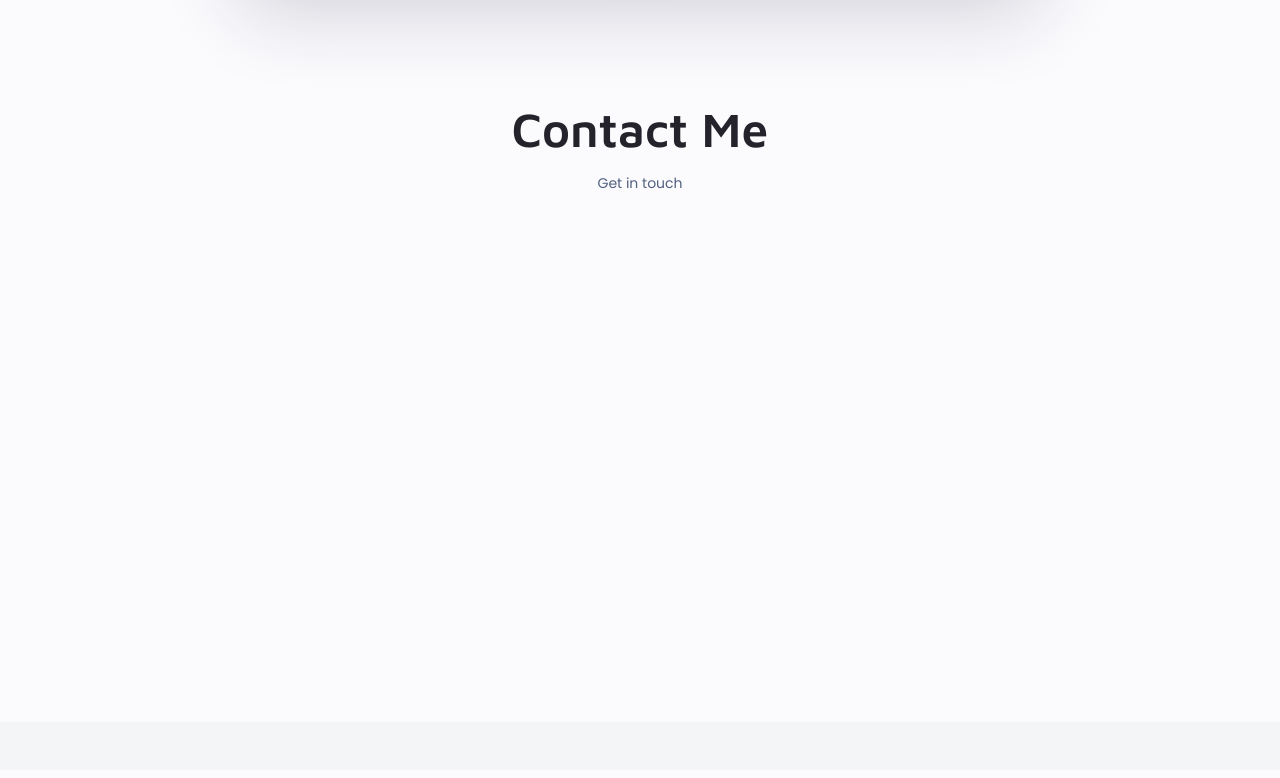
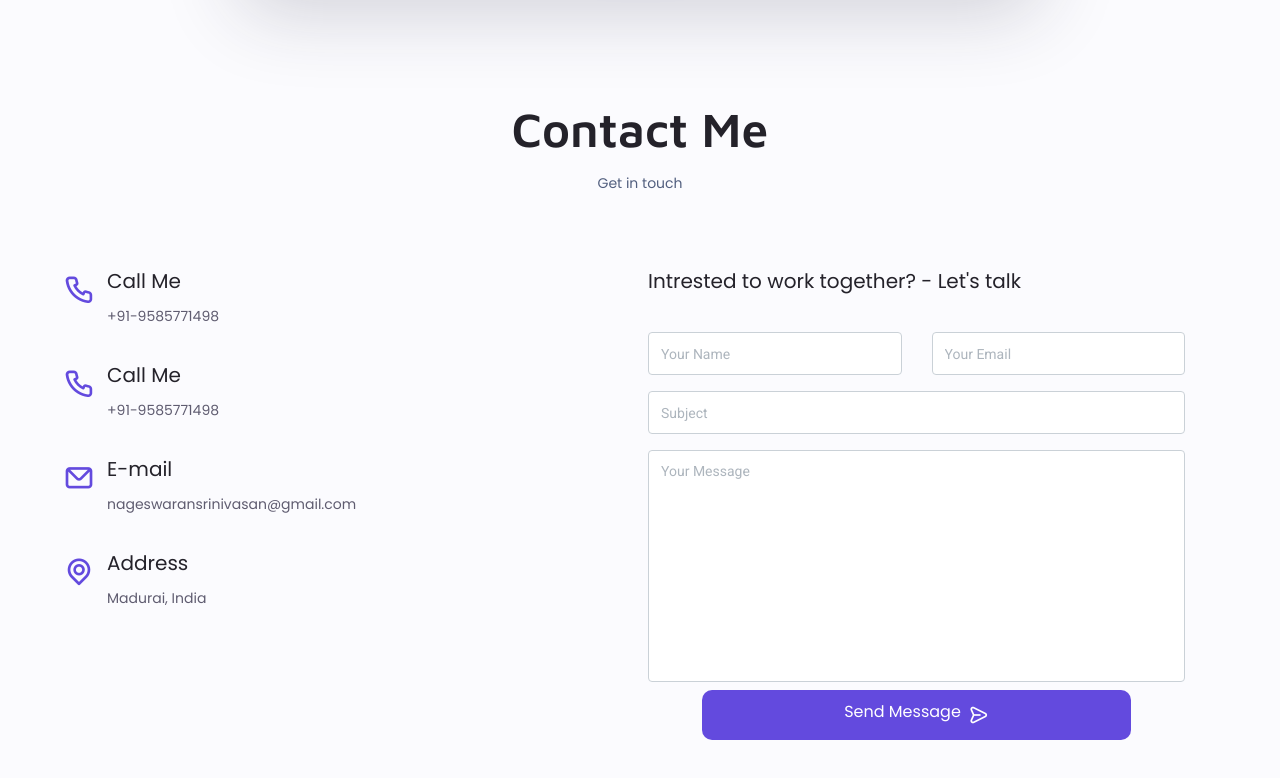
Before and after one commit to Nageswarann/responsive-personal-portfolio, a plain HTML site: page index.html in a window 1280 px wide. Shown: the part 3927-4705 px from the top of the page. Drawn offline with nearby package versions, Linux system fonts and the light colour scheme.

Commit message:
Contact Form

```diff
--- a/index.html
+++ b/index.html
@@ -621,7 +621,7 @@
         <h2 class="section__title">Contact Me</h2>
         <span class="section__subtitle"> Get in touch </span>
 
-        <div class="row mt-lg-6 justify-content center contact_mail">
+        <div class="row mt-lg-6 justify-content-center contact_mail">
             <div class="col-lg-6 mx-lg-0 mx-2 contact__container container">
                 <div class="contact__information">
                     <i class="uil uil-phone contact__icon"></i>
@@ -660,7 +660,31 @@
                 </div>
             </div>
             <!--FORM-->
-
+            <div class="col-lg-6 pl-lg-4 mt-lg-0 mt-6 contact-form" id="message-me">
+                <h2 class="contact__title">Intrested to work together? - <span>Let's talk</span></h2>
+                <form action="#" method="POST" class="cf">
+                    <div class="row">
+                        <div class="col-lg-6">
+                            <input type="text" name="message-name" class="form-control mb-30 cf" placeholder="Your Name">
+                        </div>
+                        <div class="col-lg-6">
+                            <input type="email" name="message-email" class="form-control mb-30 cf" placeholder="Your Email">
+                        </div>
+                        <div class="col-lg-12">
+                            <input type="text" name="message-subject" class="form-control mb-30 cf" placeholder="Subject">
+                        </div>
+                        <div class="col-lg-12">
+                            <textarea name="message" class="form-control mb-30 cf" cols="30" rows="10" placeholder="Your Message"></textarea>
+                        </div>
+                        <div class="col-lg-12">
+                            <button type="submit" class="button button--flex send-message form_button" placeholder="Your Name">
+                                Send Message
+                                <i class="uil uil-message button__icon"></i>
+                                </button>
+                        </div>
+                    </div>
+                </form>
+            </div>
         </div>
     </section>
 
--- a/styles/style.css
+++ b/styles/style.css
@@ -1023,3 +1023,124 @@ img {
 	  width: 30px;
 	}
   }
+
+  /* ===================CONTACT SECTION ============= */
+
+  .contact_mail{
+      margin-left: var(--mb-3);
+      margin-right: var(--mb-2);
+      width: 90%;
+  }
+
+  .contact__container {
+      row-gap: 2rem;
+      width: auto;
+  }
+
+  .contact__information {
+      display: flex;
+      margin-bottom: var(--mb-2);
+  }
+
+  .contact__icon {
+      font-size: 2rem;
+      color: var(--first-color);
+      margin-right: var(--mb-0-75);
+  }
+
+  .contact__title{
+      font-size:var(--h3-font-size);
+      font-weight: var(--font-medium);
+  }
+
+  .contact__subtitle{
+      font-size: var(--small-font-size);
+      color: var(--text-color);
+  }
+
+ /* ===============FORM =============== */
+
+ .contact-form {
+     position: relative;
+     z-index: 1;
+ }
+
+ form {
+     max-width: 600px;
+     text-align: center;
+     margin:20px auto;
+ }
+
+ form input, form textarea {
+     border: 0;
+     outline: 0;
+     padding: 1rem;
+     -moz-border-radius: 8px;
+     -webkit-border-radius: 8px;
+
+     border-radius: 8px;
+     display: block;
+     width: 100%;
+     margin-top: 1rem;
+     font-family: var(--roboto-font);
+     -moz-box-shadow: 0 1px 1px rgba(0,0,0,0.1);
+     -webkit-box-shadow: 0 1px 1px rgba(0,0,0,0.1);
+     box-shadow: 0 1px 1px rgba(0,0,0,0.1);
+     resize: none;
+ }
+
+ form input:focus, form textarea:focus{
+    -moz-box-shadow: 0 0px 2px #e74c3c !important;
+    -webkit-box-shadow: 0 1px 1px #e74c3c !important;
+    box-shadow: 0 1px 1px #e74c3c !important;
+ }
+
+ form #input-submit{
+     color: white;
+     background: #e74c3c;
+     cursor: pointer;
+ }
+
+ form #input-submit:hover {
+    -moz-box-shadow: 0 1px 1px 1px rgba(170, 170, 170, 0.6);
+    -webkit-box-shadow: 0 1px 1px 1px rgba(170, 170, 170, 0.6);
+    box-shadow: 0 1px 1px 1px rgba(170, 170, 170, 0.6);
+ }
+
+ form textarea{
+     height: 130px;
+ }
+
+ .cf:before,
+ .cf:after{
+     content: '';
+     display: table;
+ }
+
+ .cf::after{
+     clear: both;
+ }
+
+ .send-message{
+     width: 80%;
+     padding: 10px 20px;
+     border-radius: 10px;
+     cursor: pointer;
+     display: inline-flex;
+     justify-content: center;
+     margin-top: var(--mb-0-5);
+     transition: all 0.5s;
+ }
+
+ .send-message:hover{
+    box-shadow: 0 2.8px 2.2px rgba(0, 0, 0, 0.034), 0 6.7px 5.3px rgba(0, 0, 0, 0.048), 0 12.5px 10px rgba(0, 0, 0, 0.06), 0 22.3px 17.9px rgba(0, 0, 0, 0.072), 0 41.8px 33.4px rgba(0, 0, 0, 0.086), 0 100px 80px rgba(0, 0, 0, 0.12);
+ }
+
+ .send-message:hover i{
+     padding-left: 15px;
+     transition: all 0.5s;
+ }
+
+ .form_button {
+    border: none;
+ }
```
